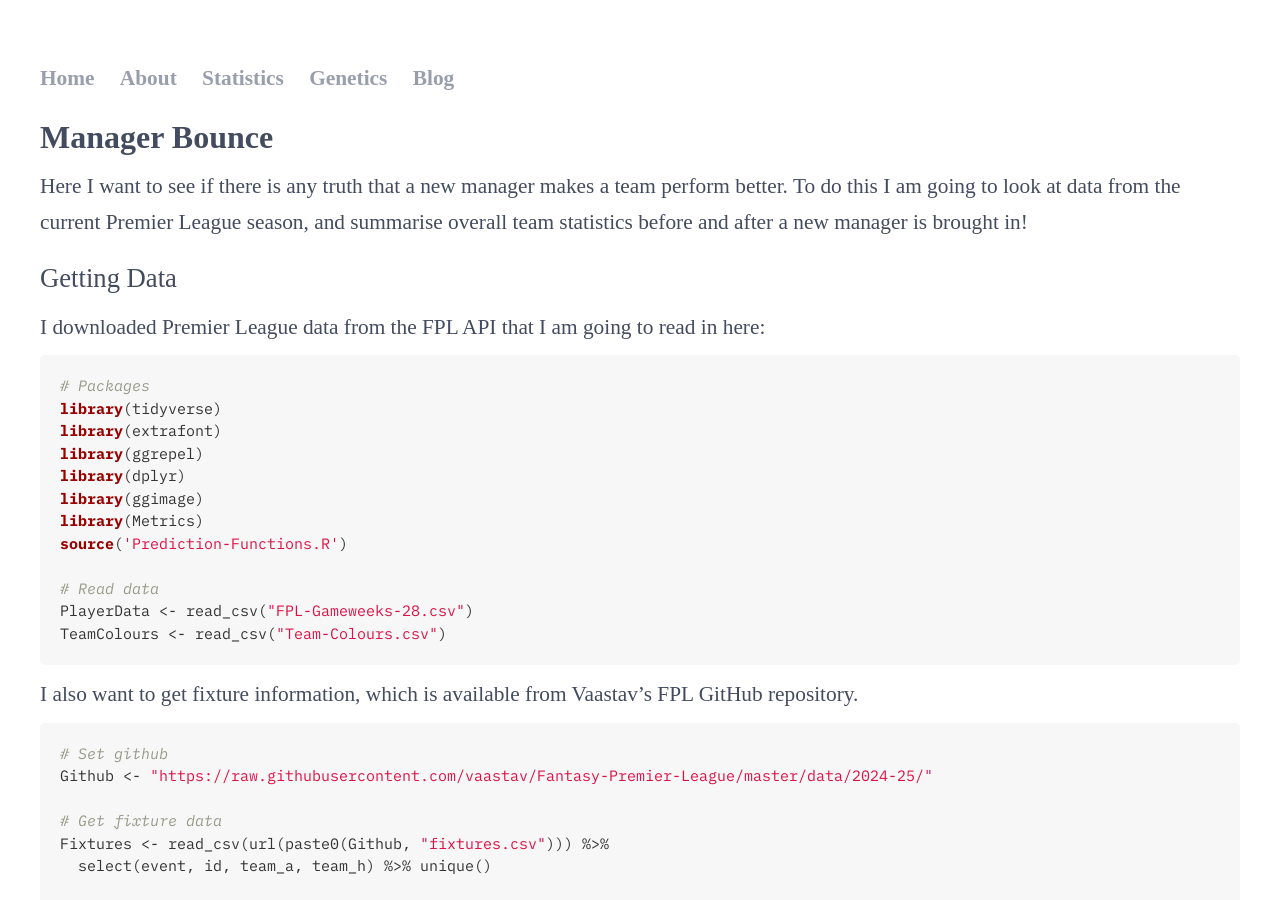
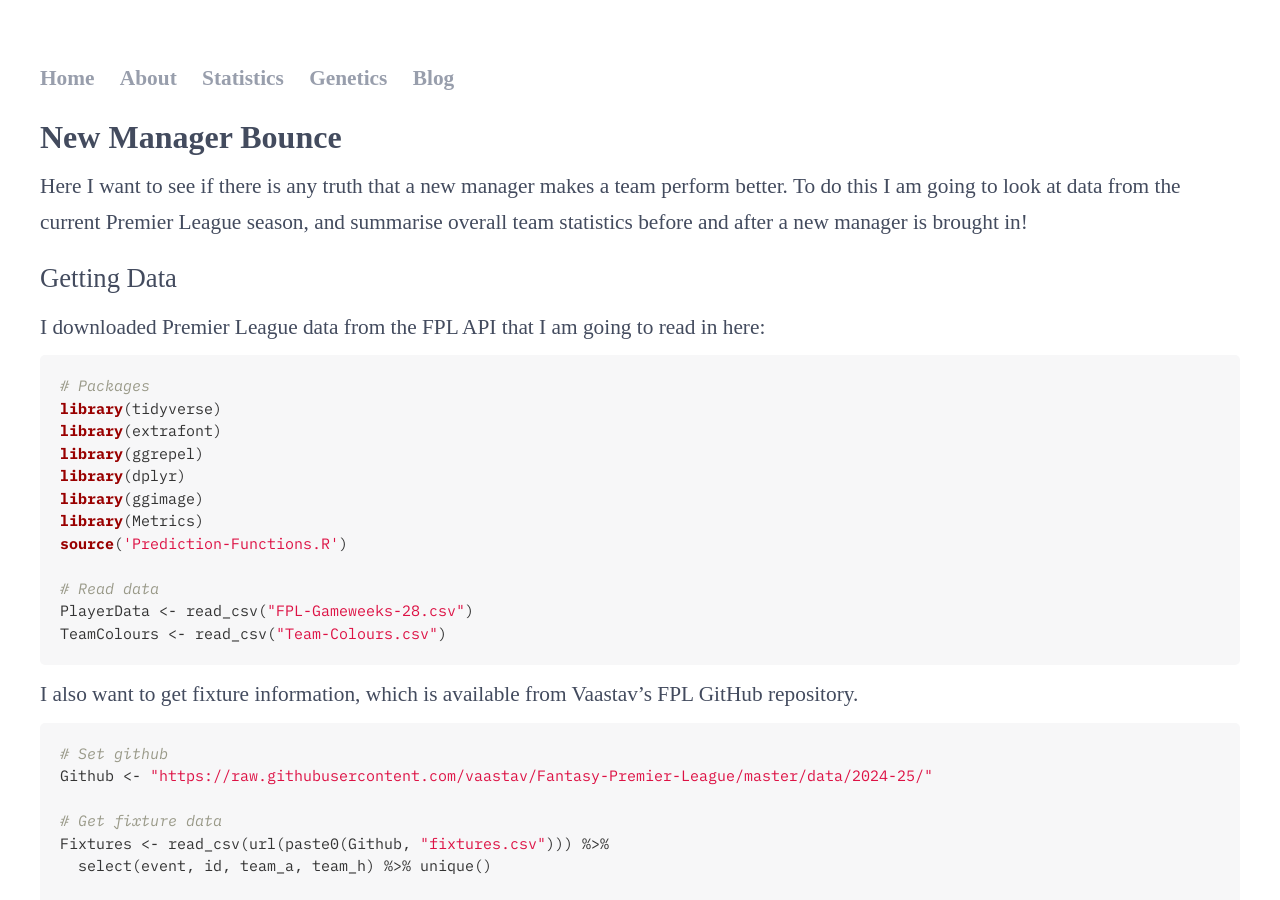
Before and after one commit to alicesmail12/alicesmail12.github.io, a Jekyll site: the page Blog/NewManager/NewManager.html, which Jekyll copies as it is, in a window 1280 px wide and 900 px high. Built offline with Jekyll 4.4.1, drawn with Linux system fonts in a browser that asks for light colours; some web fonts are replaced.

Commit message:
Update NewManager.html

```diff
--- a/Blog/NewManager/NewManager.html
+++ b/Blog/NewManager/NewManager.html
@@ -8,7 +8,7 @@
 <meta name="generator" content="pandoc" />
 <meta http-equiv="X-UA-Compatible" content="IE=EDGE" />
 
-<title>Manager Bounce</title>
+<title>New Manager Bounce</title>
 
 <script>// Pandoc 2.9 adds attributes on both header and div. We remove the former (to
 // be compatible with the behavior of Pandoc < 2.8).
@@ -441,7 +441,7 @@ button {
 
 
 
-<h1>Manager Bounce</h1>
+<h1>New Manager Bounce</h1>
 
 </div>
 
```
